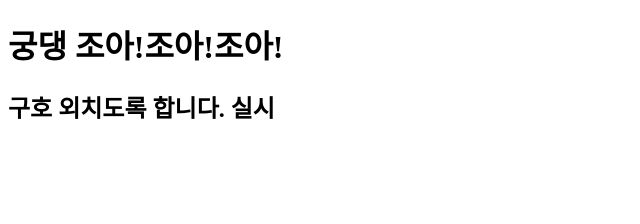
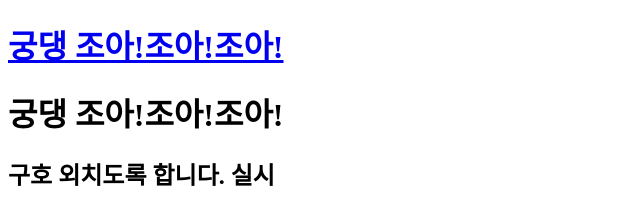
Before and after one commit to Jang-jua/gungding, a plain HTML site: page index2.html in a window 1280 px wide. Shown: the whole page, without its empty margins (0-640 px from the left). Drawn offline with Linux system fonts and the light colour scheme.

Commit message:
Add files via upload

```diff
--- a/index2.html
+++ b/index2.html
@@ -5,6 +5,7 @@
   <meta charset="utf-8">
 </head>
 <body>
+  <h1><a href="index2.html">궁댕 조아!조아!조아!</a></h1>
   <h1>궁댕 조아!조아!조아!</h1>
   <h2>구호 외치도록 합니다. 실시</h2>
 </body>
```
